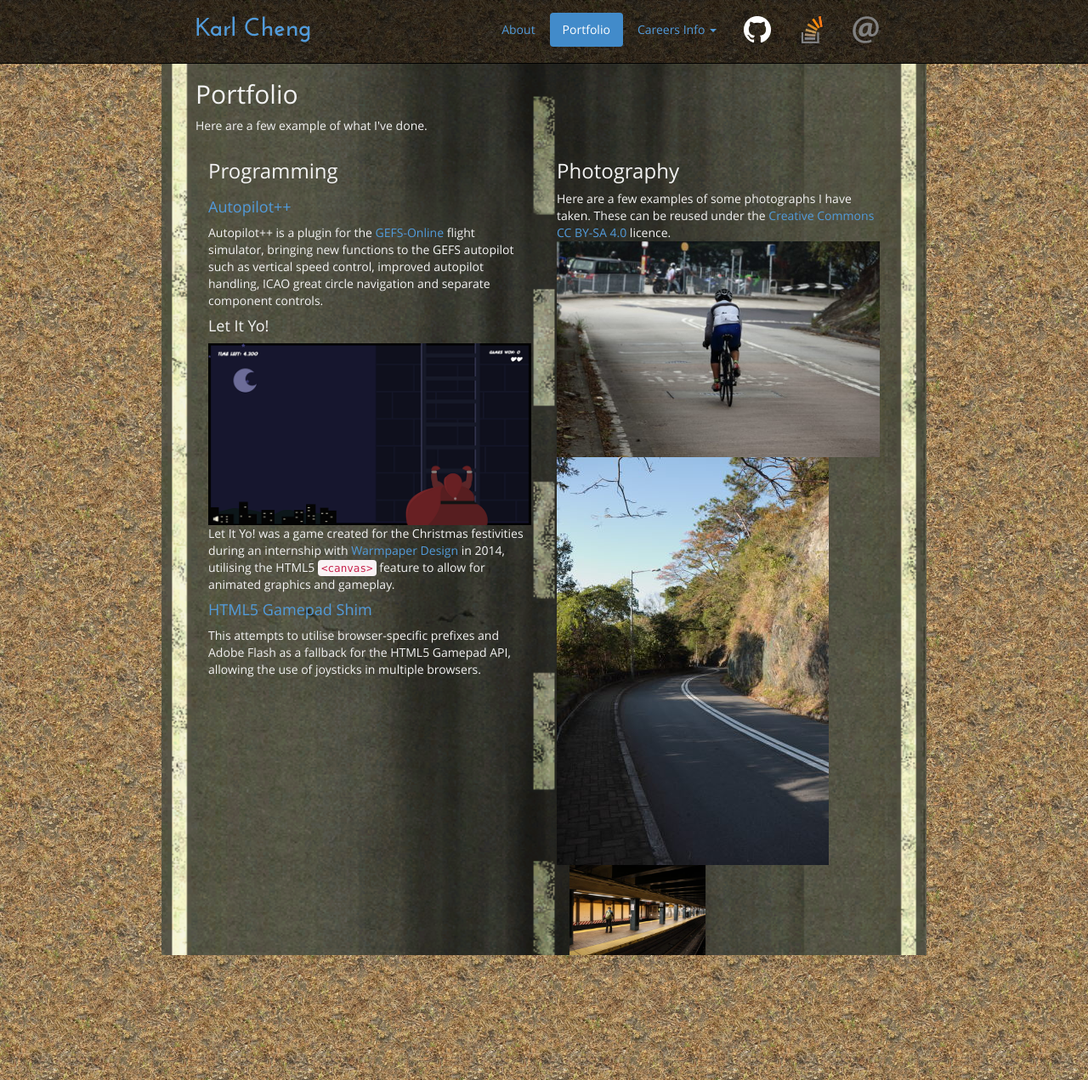
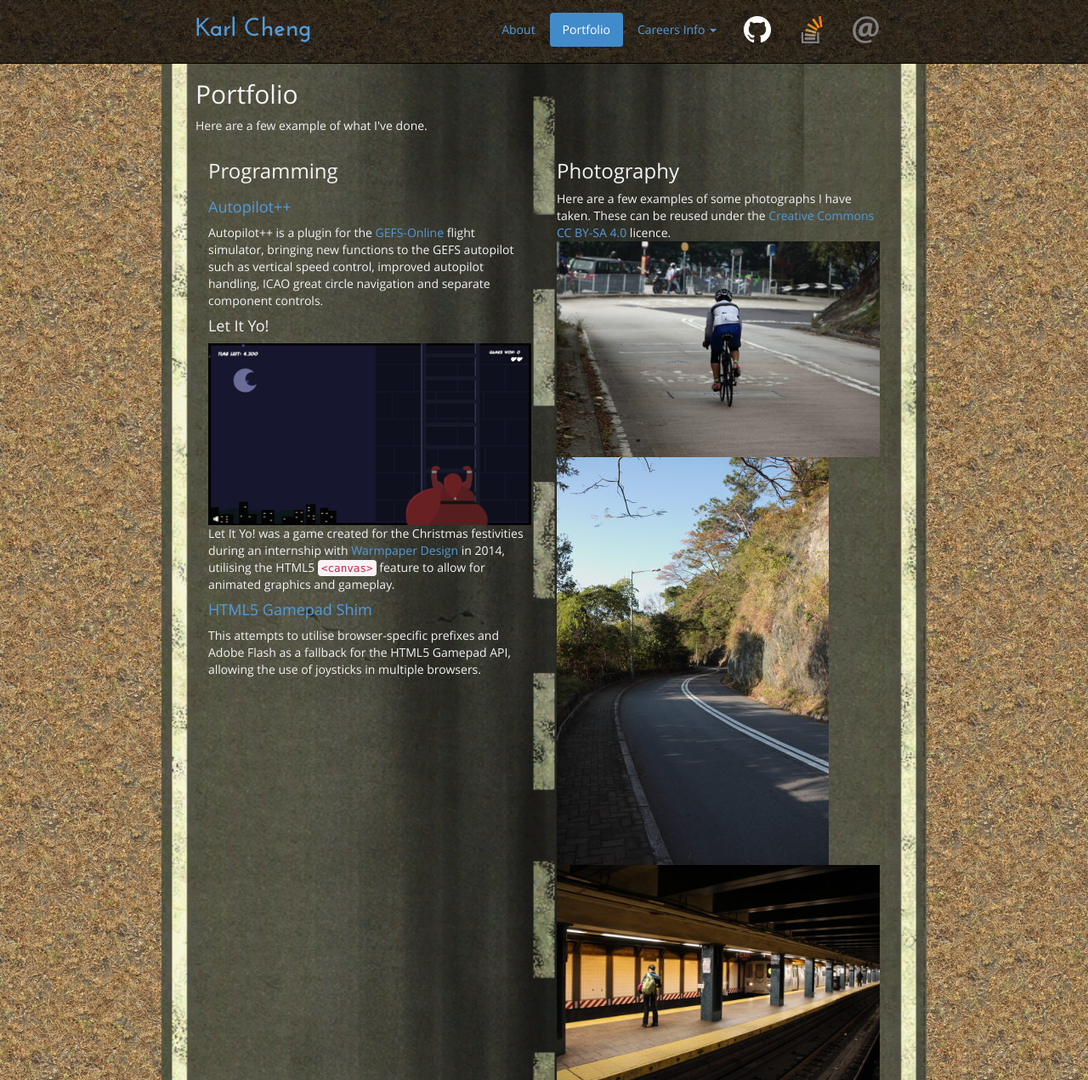
Before and after one commit to Qantas94Heavy/qantas94heavy.github.io, a Jekyll site: the page built from portfolio.md, in a window 1280 px wide. Shown: the whole page at 85% size. Built offline with Jekyll 4.4.1, drawn with Linux system fonts in a browser that asks for light colours.

Commit message:
Try and improve spacing on portfolio page

```diff
--- a/portfolio.md
+++ b/portfolio.md
@@ -57,7 +57,7 @@ layout: default
     </a>
   </div>
 
-  <div class="col-lg-6">
+  <div class="row marketing">
     <a href="{{ site.baseurl }}/img/img3.jpeg">
       <img src="{{ site.baseurl }}/img/img3-preview.jpeg"
            alt="Image of nature and road" class="img-responsive">
```
